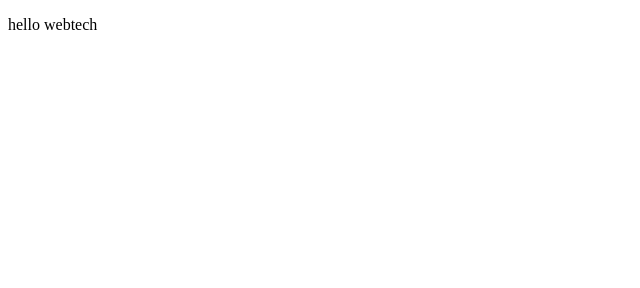
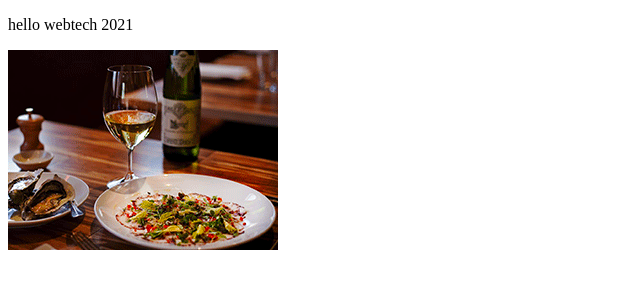
Before and after one commit to IbrahimTokk/gitproject, a plain HTML site: page index.html in a window 1280 px wide. Shown: the whole page, without its empty margins (0-640 px from the left). Drawn offline with Linux system fonts and the light colour scheme.

Commit message:
add ..gif in html

```diff
--- a/index.html
+++ b/index.html
@@ -7,6 +7,7 @@
     <title>Document</title>
 </head>
 <body>
-    <p>hello webtech</p>
+    <p>hello webtech 2021</p>
+    <img src=WebExport_06.gif>
 </body>
 </html>
```
Also changed, not shown: WebExport_06.gif (added), WebExport_07.gif (added), WebExport_13.gif (added).
